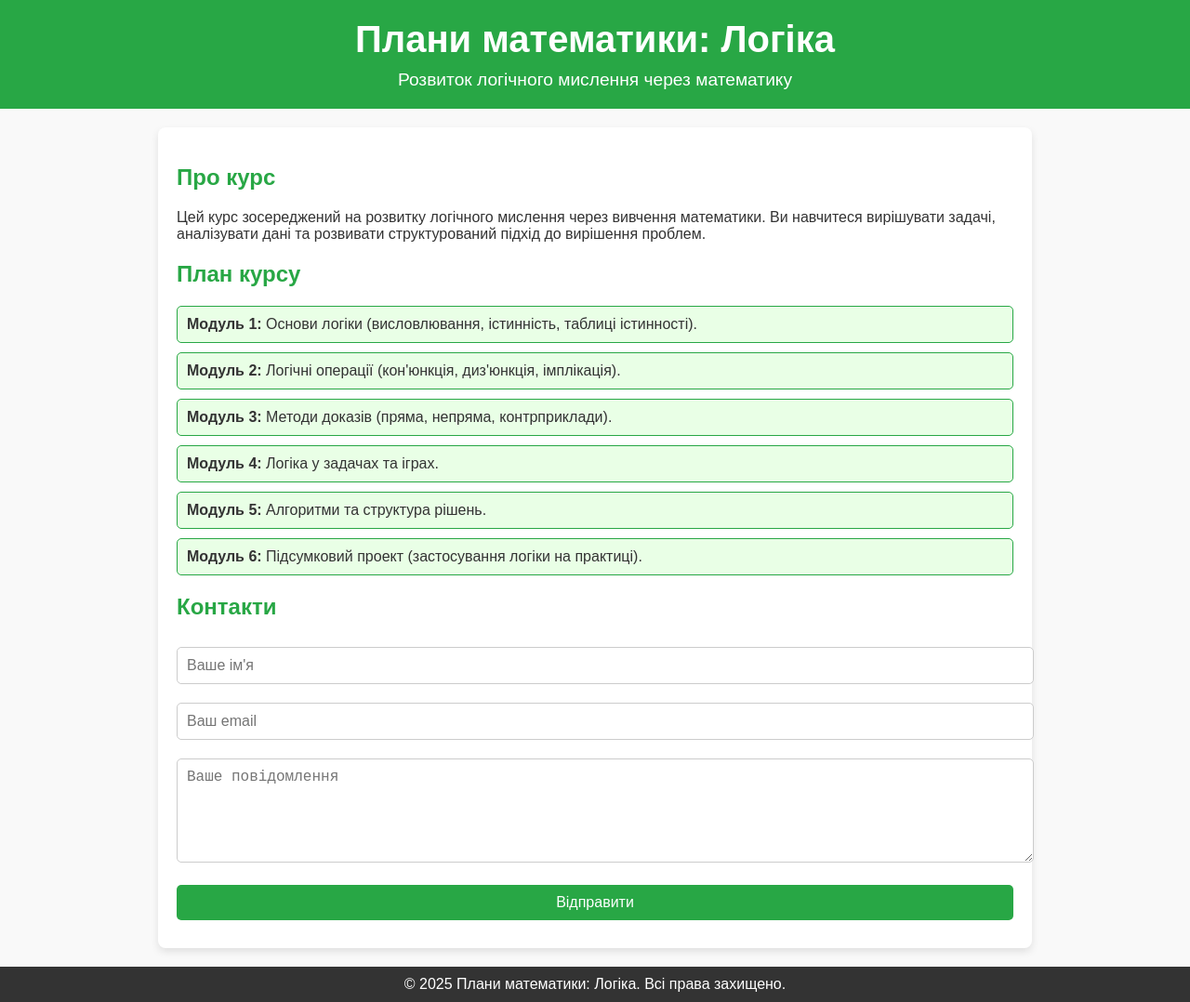
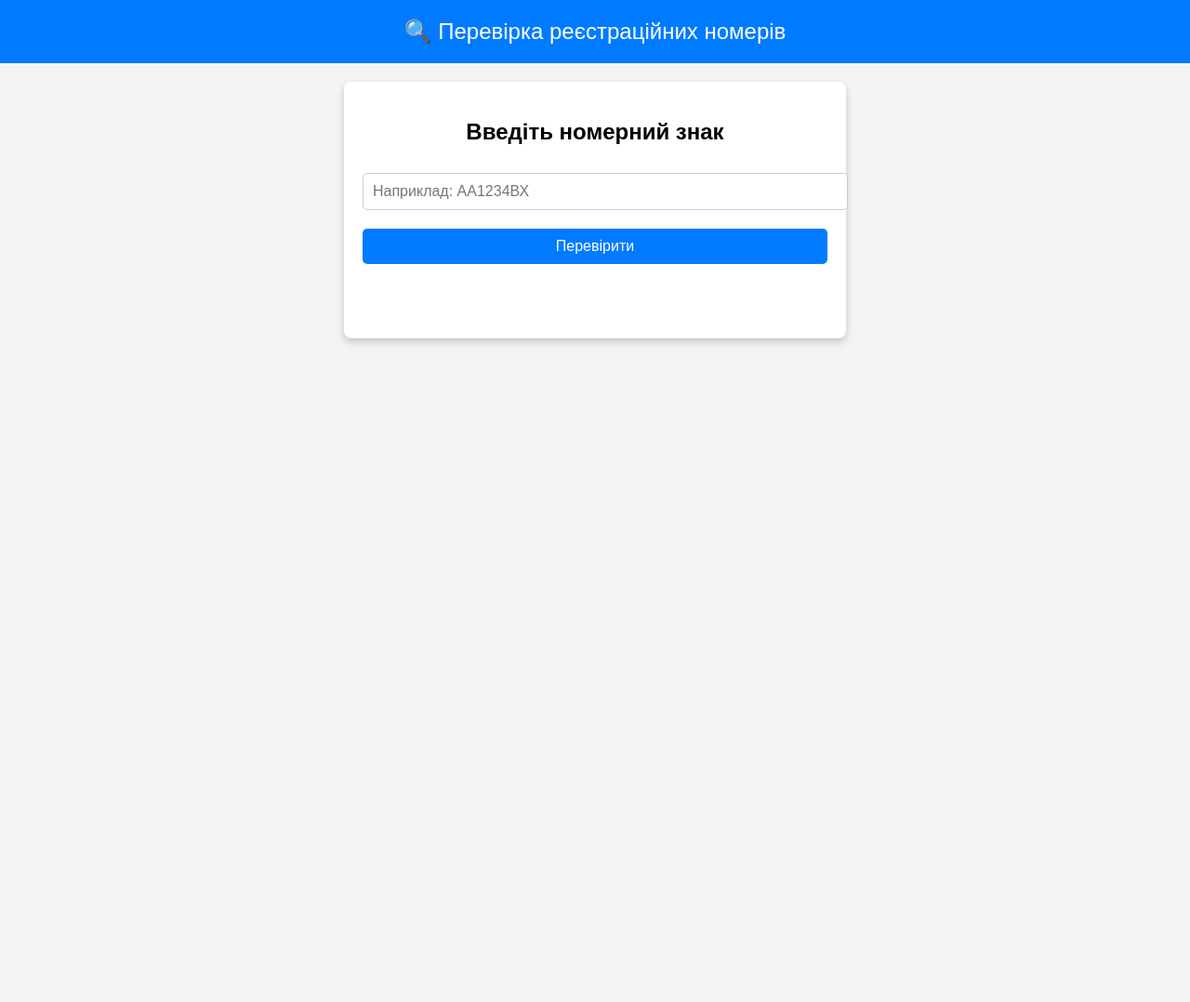
Before and after one commit to Gitler7/Logika, a plain HTML site: page index.html in a window 1280 px wide. Shown: the whole page at 93% size. After the commit the page ends 800 px from the top, so only its background shows below. Drawn offline with Linux system fonts and the light colour scheme.

Commit message:
Update index.html

```diff
--- a/index.html
+++ b/index.html
@@ -3,52 +3,33 @@
 <head>
     <meta charset="UTF-8">
     <meta name="viewport" content="width=device-width, initial-scale=1.0">
-    <title>Плани математики: Логіка</title>
+    <title>Перевірка реєстраційних номерів</title>
     <style>
         body {
             font-family: Arial, sans-serif;
             margin: 0;
             padding: 0;
-            background-color: #f9f9f9;
-            color: #333;
+            background-color: #f4f4f4;
+            text-align: center;
         }
         header {
-            background-color: #28a745;
+            background-color: #007bff;
             color: white;
-            text-align: center;
             padding: 20px;
-        }
-        header h1 {
-            margin: 0;
-            font-size: 2.5rem;
-        }
-        header p {
-            margin: 10px 0 0;
-            font-size: 1.2rem;
+            font-size: 24px;
         }
         .container {
-            max-width: 900px;
+            max-width: 500px;
             margin: 20px auto;
             padding: 20px;
-            background-color: white;
-            box-shadow: 0 4px 8px rgba(0, 0, 0, 0.1);
+            background: white;
+            box-shadow: 0 4px 8px rgba(0, 0, 0, 0.2);
             border-radius: 8px;
         }
-        h2 {
-            color: #28a745;
+        label {
+            font-weight: bold;
         }
-        .program ul {
-            list-style-type: none;
-            padding: 0;
-        }
-        .program ul li {
-            background: #e9ffe6;
-            margin: 10px 0;
-            padding: 10px;
-            border: 1px solid #28a745;
-            border-radius: 5px;
-        }
-        .contact-form input, .contact-form textarea, .contact-form button {
+        input, button {
             width: 100%;
             padding: 10px;
             margin: 10px 0;
@@ -56,60 +37,62 @@
             border-radius: 5px;
             font-size: 1rem;
         }
-        .contact-form button {
-            background-color: #28a745;
+        button {
+            background-color: #007bff;
             color: white;
             border: none;
             cursor: pointer;
         }
-        .contact-form button:hover {
-            background-color: #218838;
+        button:hover {
+            background-color: #0056b3;
         }
-        footer {
-            background-color: #333;
-            color: white;
-            text-align: center;
-            padding: 10px 0;
+        .result {
             margin-top: 20px;
+            padding: 15px;
+            font-size: 18px;
+            font-weight: bold;
+            color: green;
         }
-        footer p {
-            margin: 0;
+        .not-found {
+            color: red;
         }
     </style>
 </head>
 <body>
-    <header>
-        <h1>Плани математики: Логіка</h1>
-        <p>Розвиток логічного мислення через математику</p>
-    </header>
-    <div class="container">
-        <section class="about">
-            <h2>Про курс</h2>
-            <p>Цей курс зосереджений на розвитку логічного мислення через вивчення математики. Ви навчитеся вирішувати задачі, аналізувати дані та розвивати структурований підхід до вирішення проблем.</p>
-        </section>
-        <section class="program">
-            <h2>План курсу</h2>
-            <ul>
-                <li><strong>Модуль 1:</strong> Основи логіки (висловлювання, істинність, таблиці істинності).</li>
-                <li><strong>Модуль 2:</strong> Логічні операції (кон'юнкція, диз'юнкція, імплікація).</li>
-                <li><strong>Модуль 3:</strong> Методи доказів (пряма, непряма, контрприклади).</li>
-                <li><strong>Модуль 4:</strong> Логіка у задачах та іграх.</li>
-                <li><strong>Модуль 5:</strong> Алгоритми та структура рішень.</li>
-                <li><strong>Модуль 6:</strong> Підсумковий проект (застосування логіки на практиці).</li>
-            </ul>
-        </section>
-        <section class="contact">
-            <h2>Контакти</h2>
-            <form class="contact-form">
-                <input type="text" placeholder="Ваше ім'я" required>
-                <input type="email" placeholder="Ваш email" required>
-                <textarea rows="5" placeholder="Ваше повідомлення"></textarea>
-                <button type="submit">Відправити</button>
-            </form>
-        </section>
-    </div>
-    <footer>
-        <p>© 2025 Плани математики: Логіка. Всі права захищено.</p>
-    </footer>
+
+<header>🔍 Перевірка реєстраційних номерів</header>
+
+<div class="container">
+    <h2>Введіть номерний знак</h2>
+    <input type="text" id="licenseInput" placeholder="Наприклад: АА1234ВХ">
+    <button onclick="checkLicense()">Перевірити</button>
+
+    <div id="result" class="result"></div>
+</div>
+
+<script>
+    // Фіктивна база даних (можна оновити)
+    const licenseDatabase = [
+        { license: "HH MS 80E", owner: "Fixssi", car: "Wolfsburg Discovery" },
+        { license: "HH PM 24", owner: "noname_noname", car: "Stuttgart Landshaft" },
+        { license: "СА7890ОР", owner: "Марія Коваленко", car: "Audi A6" }
+    ];
+
+    function checkLicense() {
+        let input = document.getElementById('licenseInput').value.trim().toUpperCase();
+        let resultDiv = document.getElementById('result');
+
+        let found = licenseDatabase.find(entry => entry.license === input);
+
+        if (found) {
+            resultDiv.innerHTML = `✅ Номер знайдено!<br> Власник: ${found.owner}<br> Авто: ${found.car}`;
+            resultDiv.classList.remove("not-found");
+        } else {
+            resultDiv.innerHTML = "❌ Номер не знайдено!";
+            resultDiv.classList.add("not-found");
+        }
+    }
+</script>
+
 </body>
 </html>
```
